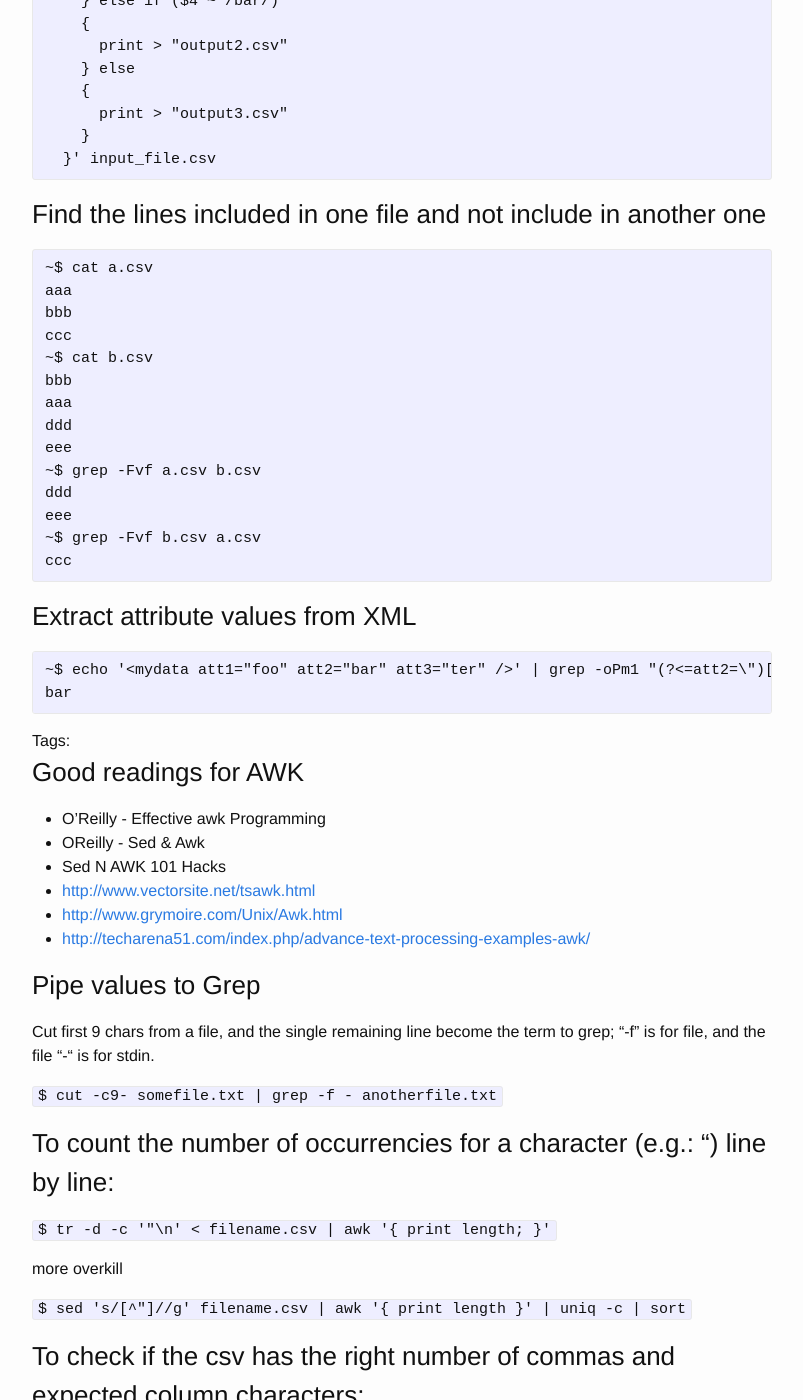
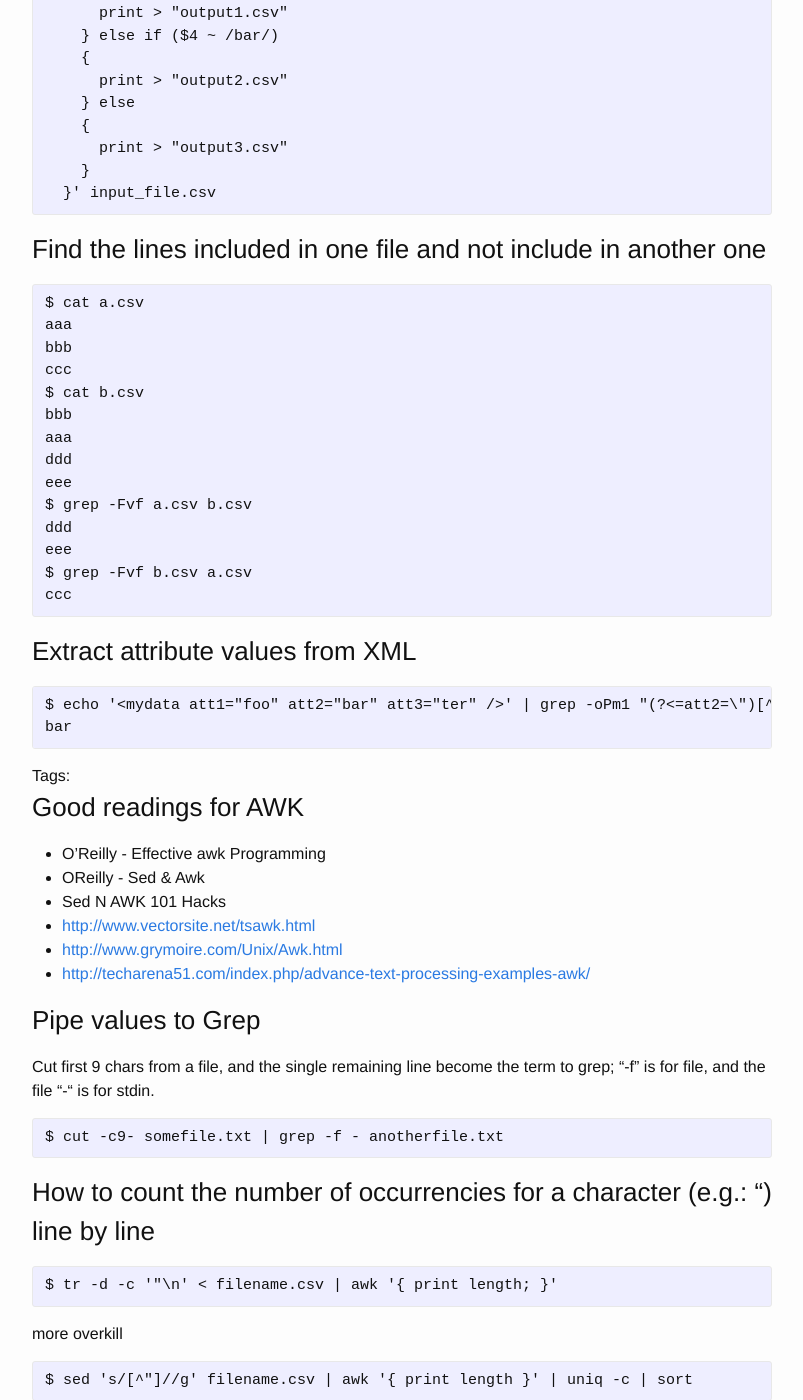
Before and after one commit to danfran/danfran.github.io, a Jekyll site: the page built from _posts/2016-11-17-welcome-to-jekyll_with_scala.markdown, in a window 1280 px wide and 1400 px high, scrolled down 2525 px. Shown: the whole window, without its empty margins (238-1041 px from the left). Built offline with Jekyll 4.4.1, drawn with Linux system fonts in a browser that asks for light colours; some of the changed text lies outside the part shown.

Commit message:
new post shell tips

````diff
--- a/_posts/2016-11-17-welcome-to-jekyll_with_scala.markdown
+++ b/_posts/2016-11-17-welcome-to-jekyll_with_scala.markdown
@@ -17,26 +17,34 @@ categories: shell sh bash awk grep tr sed cut
 ### Pipe values to Grep
 Cut first 9 chars from a file, and the single remaining line become the term to grep; "-f" is for file, and the file "-" is for stdin.
 
-```$ cut -c9- somefile.txt | grep -f - anotherfile.txt```
+```{sh}
+$ cut -c9- somefile.txt | grep -f - anotherfile.txt
+```
 
-### To count the number of occurrencies for a character (e.g.: ") line by line:
-```$ tr -d -c '"\n' < filename.csv | awk '{ print length; }'```
+### How to count the number of occurrencies for a character (e.g.: ") line by line
+```{sh}
+$ tr -d -c '"\n' < filename.csv | awk '{ print length; }'
+```
 
 more overkill
 
-```$ sed 's/[^"]//g' filename.csv | awk '{ print length }' | uniq -c | sort```
+```{sh}
+$ sed 's/[^"]//g' filename.csv | awk '{ print length }' | uniq -c | sort
+```
 
-### To check if the csv has the right number of commas and expected column characters:
-```$ awk 'BEGIN{FS=OFS=","} NF==30 && $1~/^[0-9]$/ && $2~/^[a-z]{2,4}$/ && $3~/^[YN]$/' filename.csv```
+### How to check if the CSV has the right number of commas and expected column characters
+```{sh}
+$ awk 'BEGIN{FS=OFS=","} NF==30 && $1~/^[0-9]$/ && $2~/^[a-z]{2,4}$/ && $3~/^[YN]$/' filename.csv
+```
 
 or
 
-```
+```{sh}
 $ awk 'BEGIN{FS=OFS=","} NF!=30 {print "not enough fields"; exit} !($1~/^[0-9]$/) {print "1st field invalid"; exit}' filename.csv
 ```
 
 ### How to find bad lines (with an odd number of double-quotes) and copy them on a separate file
-```
+```{sh}
 $ tr -d -c '"\n' < filename.csv | awk '{ if (length == 5 || length == 3) print NR }' > lines.txt
 $ while read line; do head -n $line filename.csv | tail -1 ; done <lines.txt > bad_lines.txt
 ```
@@ -93,24 +101,24 @@ awk -F\, '$8 == "\"Some value\"" {
 
 ### Find the lines included in one file and not include in another one
 ```{sh}
-~$ cat a.csv
+$ cat a.csv
 aaa
 bbb
 ccc
-~$ cat b.csv
+$ cat b.csv
 bbb
 aaa
 ddd
 eee
-~$ grep -Fvf a.csv b.csv
+$ grep -Fvf a.csv b.csv
 ddd
 eee
-~$ grep -Fvf b.csv a.csv
+$ grep -Fvf b.csv a.csv
 ccc
 ```
 
 ### Extract attribute values from XML
 ```{sh}
-~$ echo '<mydata att1="foo" att2="bar" att3="ter" />' | grep -oPm1 "(?<=att2=\")[^\"]+"
+$ echo '<mydata att1="foo" att2="bar" att3="ter" />' | grep -oPm1 "(?<=att2=\")[^\"]+"
 bar
 ```
````
